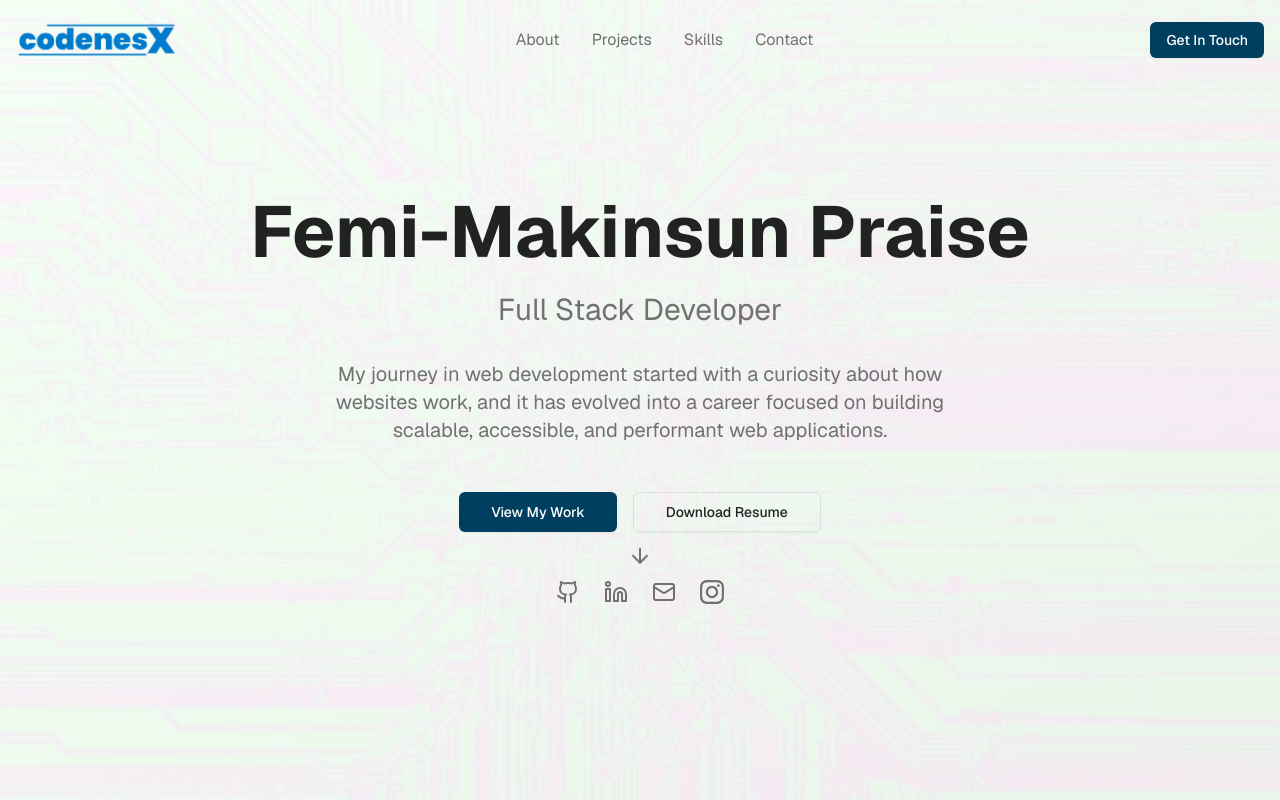
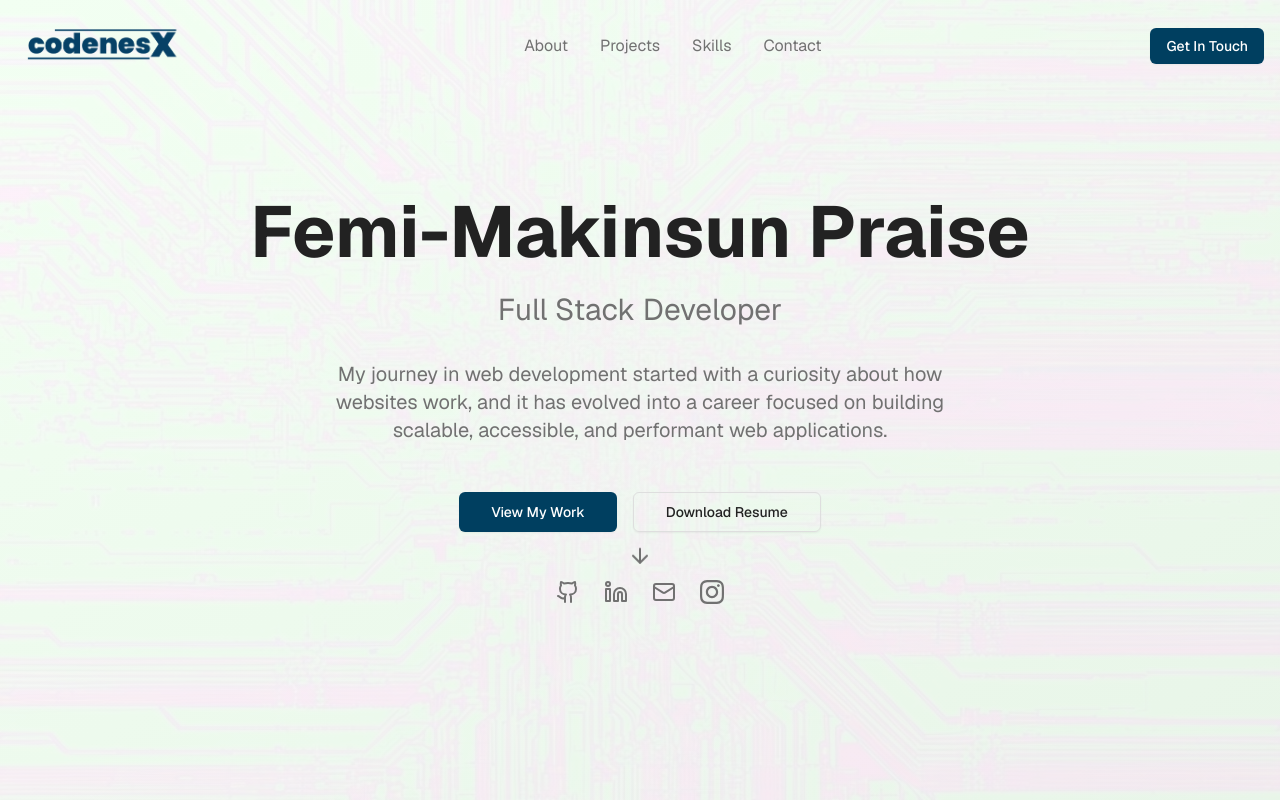
Before and after one commit to Kona15/portfolio-, a Next.js app: page / in a window 1280 px wide. Shown: the top 800 px of the page. Built offline with nearby package versions, Linux system fonts and the light colour scheme.

Commit message:
Updated app with new features

```diff
--- a/components/navigation.tsx
+++ b/components/navigation.tsx
@@ -29,9 +29,9 @@ export function Navigation() {
         <div className="flex items-center justify-between">
           <div className="flex items-center">
   <img
-    src="/logo2.png"
+    src="/logo 35.png"
     alt="codenesX"
-    className="h-12 w-auto" // controls size consistently
+    className="h-15 w-auto" // controls size consistently
   />
 </div>
 
```
Also changed, not shown: public/logo 35.png (added), public/logo.png (deleted).
